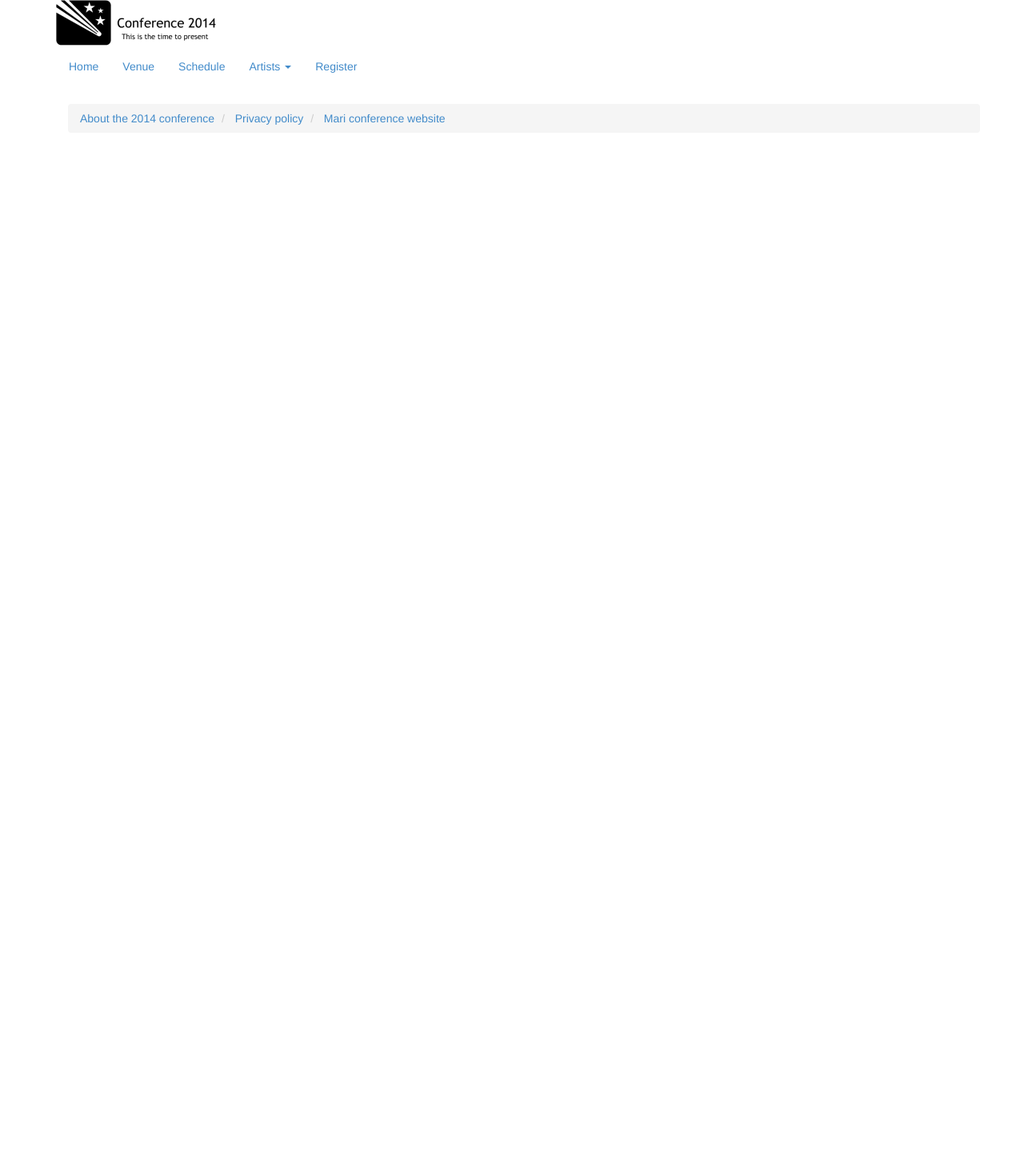
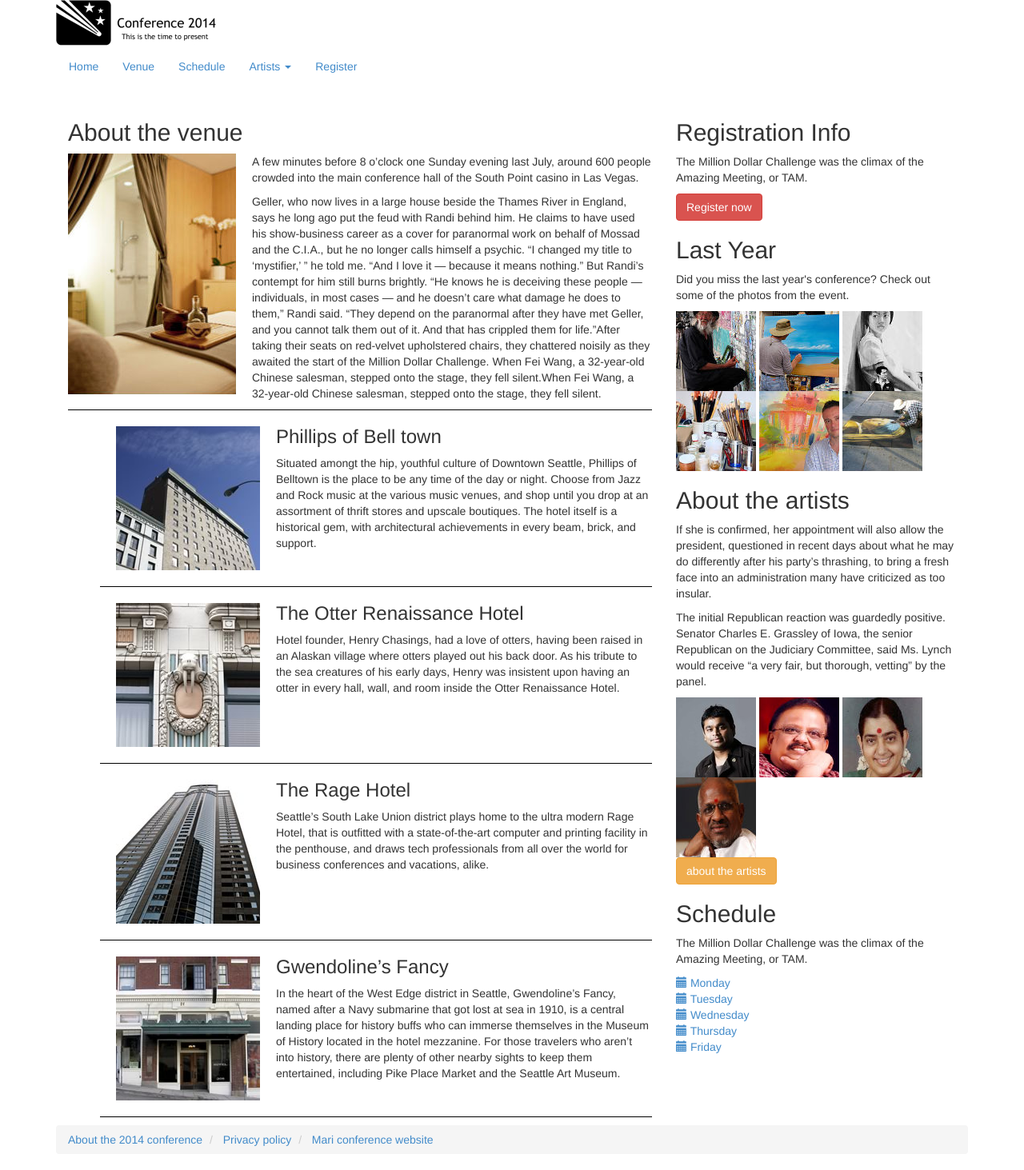
Before and after one commit to mr365/conference2014, a PHP site: page /venuetravel.php in a window 1280 px wide. Shown: the whole page at 80% size. Before the commit the page ends 156 px from the top, so only its background shows below. Run offline with PHP 8.4, Linux system fonts and the light colour scheme.

Commit message:
added the venue page and the schedule page

```diff
--- /dev/null
+++ b/_/components/php/article-venues.php
@@ -0,0 +1,45 @@
+<article class="venue media clearfix">
+	<h2>About the venue</h2>
+
+		<div id="thevenue"style="border-bottom: solid black 1px;">
+		<p> <img src="images/hotels/spa.jpg">
+			A few minutes before 8 o’clock one Sunday evening last July, around 600 people crowded into the main conference hall of the South Point casino in Las Vegas. </p>
+			<p class="hidden-md hidden-xs" > Geller, who now lives in a large house beside the Thames River in England, says he long ago put the feud with Randi behind him. He claims to have used his show-business career as a cover for paranormal work on behalf of Mossad and the C.I.A., but he no longer calls himself a psychic. “I changed my title to ‘mystifier,’ ” he told me. “And I love it — because it means nothing.” But Randi’s contempt for him still burns brightly. “He knows he is deceiving these people — individuals, in most cases — and he doesn’t care what damage he does to them,” Randi said. “They depend on the paranormal after they have met Geller, and you cannot talk them out of it. And that has crippled them for life.”After taking their seats on red-velvet upholstered chairs, they chattered noisily as they awaited the start of the Million Dollar Challenge. When Fei Wang, a 32-year-old Chinese salesman, stepped onto the stage, they fell silent.When Fei Wang, a 32-year-old Chinese salesman, stepped onto the stage, they fell silent.</p>
+		</div>
+		<section id="hotellist">
+        <ul class="clearfix">
+          <li class="clearfix">
+						<img src="images/hotels/hotel_phillips.jpg" alt="Hotel Phillips of Belltown">
+						<div class="textgroup">
+	          	<h3>Phillips of Bell town</h3>
+	          	<p>Situated amongt the hip, youthful culture of Downtown Seattle, Phillips of Belltown is the place to be any time of the day or night. Choose from Jazz and Rock music at the various music venues, and shop until you drop at an assortment of thrift stores and upscale boutiques. The hotel itself is a historical gem, with architectural achievements in every beam, brick, and support.</p>
+
+          	</div>
+          </li>
+          <li class="clearfix">
+						<img src="images/hotels/hotel_otter.jpg" alt="The Otter Renaissance Hotel">
+						<div class="textgroup">
+							<h3>The Otter Renaissance Hotel</h3>
+							<p>Hotel founder, Henry Chasings, had a love of otters, having been raised in an Alaskan village where otters played out his back door. As his tribute to the sea creatures of his early days, Henry was insistent upon having an otter in every hall, wall, and room inside the Otter Renaissance Hotel.</p>
+
+							</div>
+					</li>
+          <li class="clearfix">
+						<img src="images/hotels/hotel_rage.jpg" alt="The Rage Hotel">
+						<div class="textgroup">
+	          	<h3>The Rage Hotel</h3>
+							<p>Seattle’s South Lake Union district plays home to the ultra modern Rage Hotel, that is outfitted with a state-of-the-art computer and printing facility in the penthouse, and draws tech professionals from all over the world for business conferences and vacations, alike.</p>
+
+						</div>
+					</li>
+          <li class="clearfix">
+          	<img src="images/hotels/hotel_gwendoline.jpg" alt="Hotel Gwendoline’s Fancy">
+						<div class="textgroup">
+	          	<h3>Gwendoline’s Fancy</h3>
+							<p>In the heart of the West Edge district in Seattle, Gwendoline’s Fancy, named after a Navy submarine that got lost at sea in 1910, is a central landing place for history buffs who can immerse themselves in the Museum of History located in the hotel mezzanine. For those travelers who aren’t into history, there are plenty of other nearby sights to keep them entertained, including Pike Place Market and the Seattle Art Museum.</p>
+
+						</div>
+					</li>
+        </ul>
+		</section>
+</article>
--- /dev/null
+++ b/_/components/php/aside-abouttheartists.php
@@ -0,0 +1,7 @@
+<aside class="abouttheartists">
+	<h2> About the artists</h2>
+		<p>If she is confirmed, her appointment will also allow the president, questioned in recent days about what he may do differently after his party’s thrashing, to bring a fresh face into an administration many have criticized as too insular.</p>
+		<p class="hidden-xs">The initial Republican reaction was guardedly positive. Senator Charles E. Grassley of Iowa, the senior Republican on the Judiciary Committee, said Ms. Lynch would receive “a very fair, but thorough, vetting” by the panel.</p>
+	<?php include "snippet-artistphotogrid.php"; ?>
+	<a href="artists.php" class="btn btn-warning">about the artists</a>
+</aside><!-- About the artists-->
--- /dev/null
+++ b/_/components/php/aside-accordion.php
@@ -0,0 +1,80 @@
+<aside class="schedule">
+<h2> Schedule</h2>
+<p> The Million Dollar Challenge was the climax of the Amazing Meeting, or TAM.</p>
+
+<div class="accordion" id="schedule">
+	<!-- Monday-->
+	<section class="accordion-group">
+		<div class="accordion-heading">
+			<a href="#monday" class="accordion-toggle" data-toggle="collapse" data-parent="#schedule">
+				<span class="glyphicon glyphicon-calendar"></span> Monday</a>
+		</div><!-- accordion heading-->
+	</section><!-- accordion group-->
+	<div id="monday" class="accordion-body collapse">
+		<section>
+			<p> some text goes here</p>
+			<p><a href="schedule.php#monday" class="btn btn-danger btn-small">Monday's Schedule</a></p>
+		</section><!-- accordion-inner-->
+
+	</div><!-- Tuesday-->
+	<section class="accordion-group">
+		<div class="accordion-heading">
+			<a href="#tuesday" class="accordion-toggle" data-toggle="collapse" data-parent="#schedule">
+				<span class="glyphicon glyphicon-calendar"></span> Tuesday</a>
+		</div><!-- accordion heading-->
+	</section><!-- accordion group-->
+	<div id="tuesday" class="accordion-body collapse">
+		<section>
+			<p> some text goes here</p>
+			<p><a href="schedule.php#tuesday" class="btn btn-danger btn-small">Tuesday's Schedule</a></p>
+		</section><!-- accordion-inner-->
+
+	</div><!-- Tuesday -->
+	<!-- Wednesday-->
+	<section class="accordion-group">
+		<div class="accordion-heading">
+			<a href="#wednesday" class="accordion-toggle" data-toggle="collapse" data-parent="#schedule">
+				<span class="glyphicon glyphicon-calendar"></span> Wednesday</a>
+		</div><!-- accordion heading-->
+	</section><!-- accordion group-->
+	<div id="wednesday" class="accordion-body collapse">
+		<section>
+			<p> some text goes here</p>
+			<p><a href="schedule.php#wednesday" class="btn btn-danger btn-small">Wednesday's Schedule</a></p>
+		</section><!-- accordion-inner-->
+
+	</div><!-- wednesday -->
+	<!-- Thursdayday -->
+	<section class="accordion-group">
+		<div class="accordion-heading">
+			<a href="#thursday" class="accordion-toggle" data-toggle="collapse" data-parent="#schedule">
+				<span class="glyphicon glyphicon-calendar"></span> Thursday</a>
+		</div><!-- accordion heading-->
+	</section><!-- accordion group-->
+	<div id="thursday" class="accordion-body collapse">
+		<section>
+			<p> some text goes here</p>
+			<p><a href="schedule.php#thursday" class="btn btn-danger btn-small">Thursday's Schedule</a></p>
+		</section><!-- accordion-inner-->
+
+	</div><!-- Thursday-->
+
+	<!-- Friday-->
+	<section class="accordion-group">
+		<div class="accordion-heading">
+			<a href="#friday" class="accordion-toggle" data-toggle="collapse" data-parent="#schedule">
+				<span class="glyphicon glyphicon-calendar"></span> Friday</a>
+		</div><!-- accordion heading-->
+	</section><!-- accordion group-->
+
+	<div id="friday" class="accordion-body collapse">
+		<section>
+			<p> some text goes here</p>
+			<p><a href="schedule.php#friday" class="btn btn-danger btn-small">Friday's Schedule</a></p>
+		</section><!-- accordion-inner-->
+
+	</div><!-- friday -->
+
+</div><!-- accordion-->
+
+</aside><!-- schedule-->
--- a/_/components/php/header.php
+++ b/_/components/php/header.php
@@ -8,13 +8,12 @@
 			<section class="navbar">
 				<ul class="nav navbar-nav">
 					<li><a href="index.php">Home</a></li>
-					<li class="active"><a href="venuetravel.php">Venue</a></li>
+					<li><a href="venuetravel.php">Venue</a></li>
 				    <li><a href="schedule.php">Schedule</a></li>
 				    <li class="dropdown">
 				    	<a href="#" class="dropdown-toggle"data-toggle="dropdown">Artists <span class="caret"></span></a>
 				    	<ul class="dropdown-menu" role="menu" aria-labelledby="dropdownMenu">
 				    	<li><a tableinex="-1" href="artists.php">All artists</a></li>
-				    	<li class="divider"></li>
 				    	<li><a tableinex="-1" href="artists.php#Rahman">A.R.Rahman</a></li>
 				    	<li><a tableinex="-1" href="artists.php#SPBalu">S.P.Balu</a></li>
 				    	<li><a tableinex="-1" href="artists.php#PSusheela">P.Susheela</a></li>
--- a/_/css/mystyles.css
+++ b/_/css/mystyles.css
@@ -0,0 +1,9 @@
+#thevenue p img {
+float: left;
+padding-right: 20px;
+}
+#hotellist img {
+float: left;
+padding: 20px 20px;
+}
+#hotellist li {list-style-type: none; border-bottom: solid black 1px; padding:20px,0px;}
--- a/_/js/myscript.js
+++ b/_/js/myscript.js
@@ -1,2 +1,2 @@
-$(function(){$("#home a:contains('Home')").parent().addClass("active"),$("#schedule a:contains('Schedule')").parent().addClass("active"),$("#artists a:contains('Artists')").parent().addClass("active"),$("#venuetravel a:contains('Venue')").parent().addClass("active"),$("#register a:contains('Register')").parent().addClass("active"),$("ul.nav li.dropdown").hover(function(){$(".dropdown-menu",this).fadeIn()},function(){$(".dropdown-menu",this).fadeOut()}),$("[data-toggle='tooltip']").tooltip({animation:!0}),$(".modalphotos img").on("click",function(){$("#Mymodal").modal({show:!0});var a=this.src.substr(0,this.src.length-7)+".jpg";$("#modalimage").attr("src",a),$("#modalimage").on("click",function(){$("#Mymodal").modal("hide")})})});
+$(function(){$("#home a:contains('Home')").parent().addClass("active"),$("#schedule a:contains('Schedule')").parent().addClass("active"),$("#artists a:contains('Artists')").parent().addClass("active"),$("#venuetravel a:contains('Venue')").parent().addClass("active"),$("#register a:contains('Register')").parent().addClass("active"),$("ul.nav li.dropdown").hover(function(){$(".dropdown-menu",this).fadeIn()},function(){$(".dropdown-menu",this).fadeOut()}),$("[data-toggle='tooltip']").tooltip({animation:!0}),$(".modalphotos img").on("click",function(){$("#Mymodal").modal({show:!0});var a=this.src.substr(0,this.src.length-7)+".jpg";$("#modalimage").attr("src",a),$("#modalimage").on("click",function(){$("#Mymodal").modal("hide")})});var a=window.location.hash;a&&$('ul.nav a[href="'+a+'"]').tab("show")});
 //# sourceMappingURL=./myscript.js.map
--- a/index.php
+++ b/index.php
@@ -14,14 +14,15 @@
         <div class"row">
             <?php include "_/components/php/header.php"; ?>
             <?php include "_/components/php/snippet-carousel.php"; ?>
-          <section class="col-md-8 col-xs-6">
+          <section class="col-md-8 col-xs-12">
               <?php include "_/components/php/article-intro.php"; ?>
               <?php include "_/components/php/article-abouttheartists.php"; ?>
               <?php include "_/components/php/article-aboutthevenue.php"; ?>
           </section><!--main -->
-          <section class="col-md-4 col-xs-4">
+          <section class="col-md-4 col-xs-6">
             <?php include "_/components/php/aside-register.php"; ?>
              <?php include "_/components/php/aside-lastyear.php"; ?>
+             <?php include "_/components/php/aside-accordion.php"; ?>
           </section><!-- sidebar -->
         </div> <!-- content-->
 
--- a/venuetravel.php
+++ b/venuetravel.php
@@ -11,18 +11,24 @@
   </head>
   <body id="venuetravel">
     <section class="container">
-        <div class"contenet row">
-          <?php include "_/components/php/header.php"; ?>
-          <section class="main col col-lg-8">
+        <div class"row">
+            <?php include "_/components/php/header.php"; ?>
+
+          <section class="col-md-8 col-xs-12">
+              <?php include "_/components/php/article-venues.php"; ?>
 
           </section><!--main -->
-          <section class="sidebar col col-lg-4">
+          <section class="col-md-4 col-xs-6">
+            <?php include "_/components/php/aside-register.php"; ?>
+             <?php include "_/components/php/aside-lastyear.php"; ?>
+             <?php include "_/components/php/aside-abouttheartists.php"; ?>
+             <?php include "_/components/php/aside-accordion.php"; ?>
+          </section><!-- sidebar -->
 
-          </section><!-- sidebar -->
         </div> <!-- content-->
+
+    </section><!--container-->
         <?php include "_/components/php/footer.php"; ?>
-    </section>    <!-- container -->
-
     <script src="_/js/bootstrap.js"></script>
      <script src="_/js/myscript.js"></script>
   </body>
```
Also changed, not shown: _/components/js/_myscript.js (+9 -0 lines), _/components/php/article-schedule.php (added, +46 -0 lines), schedule.php (+11 -6 lines), images/hotels/hotel_gwendoline.jpg (added), images/hotels/hotel_otter.jpg (added), images/hotels/hotel_phillips.jpg (added), images/hotels/hotel_rage.jpg (added), 1 other file.
